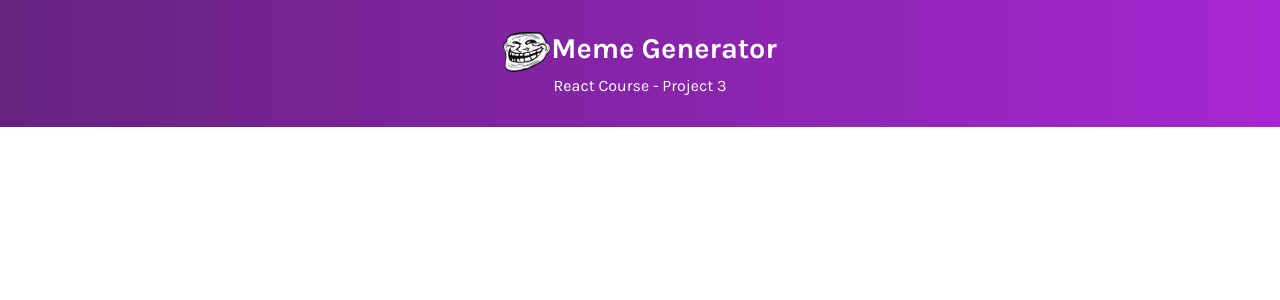
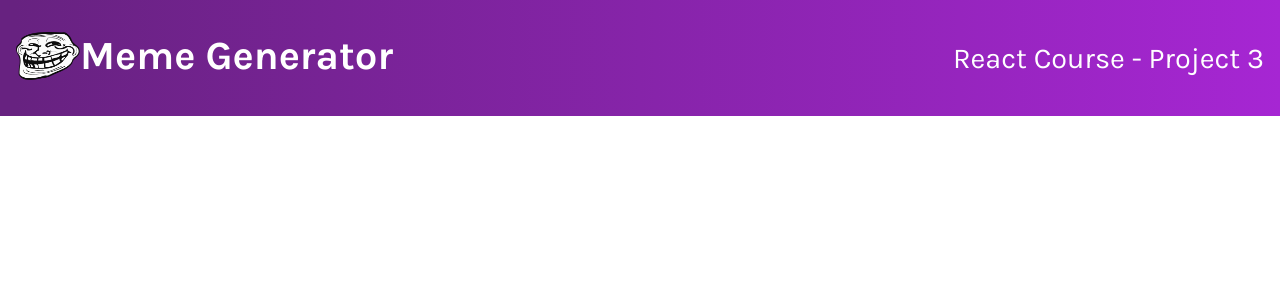
Before and after one commit to VioletViolaVi/Meme_Generator_Scrimba, a React (Create React App) app in the folder meme-generator/: page / in a window 1280 px wide. Shown: the top 300 px of the page. Built offline with nearby package versions, Linux system fonts and the light colour scheme.

Commit message:
Add responsive styles to header.

```diff
--- a/meme-generator/src/App.css
+++ b/meme-generator/src/App.css
@@ -37,3 +37,26 @@ body {
 .react-course-container {
   text-align: center;
 }
+
+/************************ (media queries) header */
+
+@media (min-width: 1000px) {
+  .header-container {
+    display: flex;
+    align-items: center;
+    justify-content: space-between;
+  }
+
+  .header-img {
+    width: 4rem;
+    height: 3rem;
+  }
+
+  .title {
+    font-size: 2.5rem;
+  }
+
+  .react-course-container p {
+    font-size: 1.8rem;
+  }
+}
```
